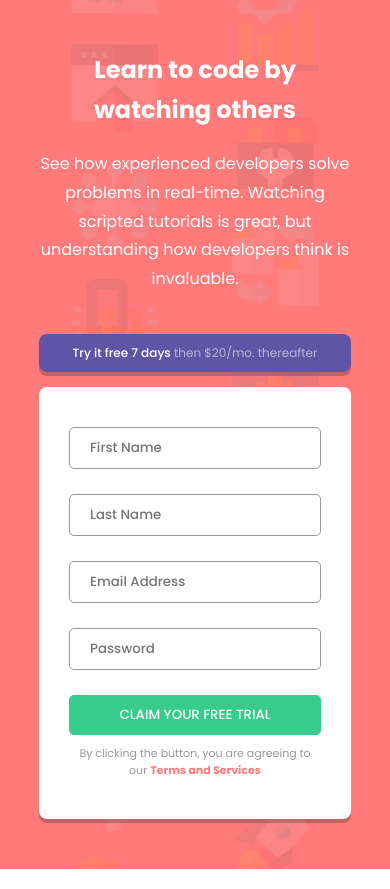
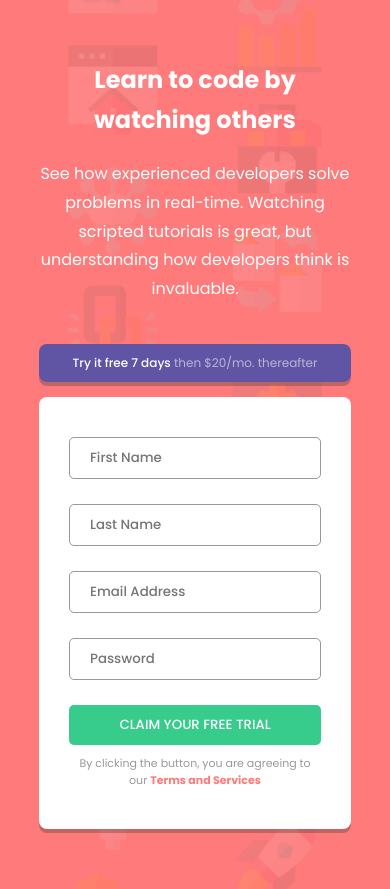
Before and after one commit to sifathsaleem/Responsive-Form-with-Client-Side-Validation, a plain HTML site: page index.html in a window 390 px wide. Drawn offline with nearby package versions, Linux system fonts and the light colour scheme.

Commit message:
new-feature branch initialized

```diff
--- a/index.html
+++ b/index.html
@@ -85,7 +85,6 @@
       </footer> -->
     </section>
 
-    <script src="https://code.jquery.com/jquery-4.0.0.js"></script>
     <script src="./app.js"></script>
   </body>
 </html>
--- a/style.css
+++ b/style.css
@@ -264,7 +264,7 @@ body {
 @media screen and (max-width: 992px) {
 
     .form-wrapper {
-        padding: 50px 0;
+        padding: 60px 0;
         flex-direction: column;
         color: #fff;
     }
```
